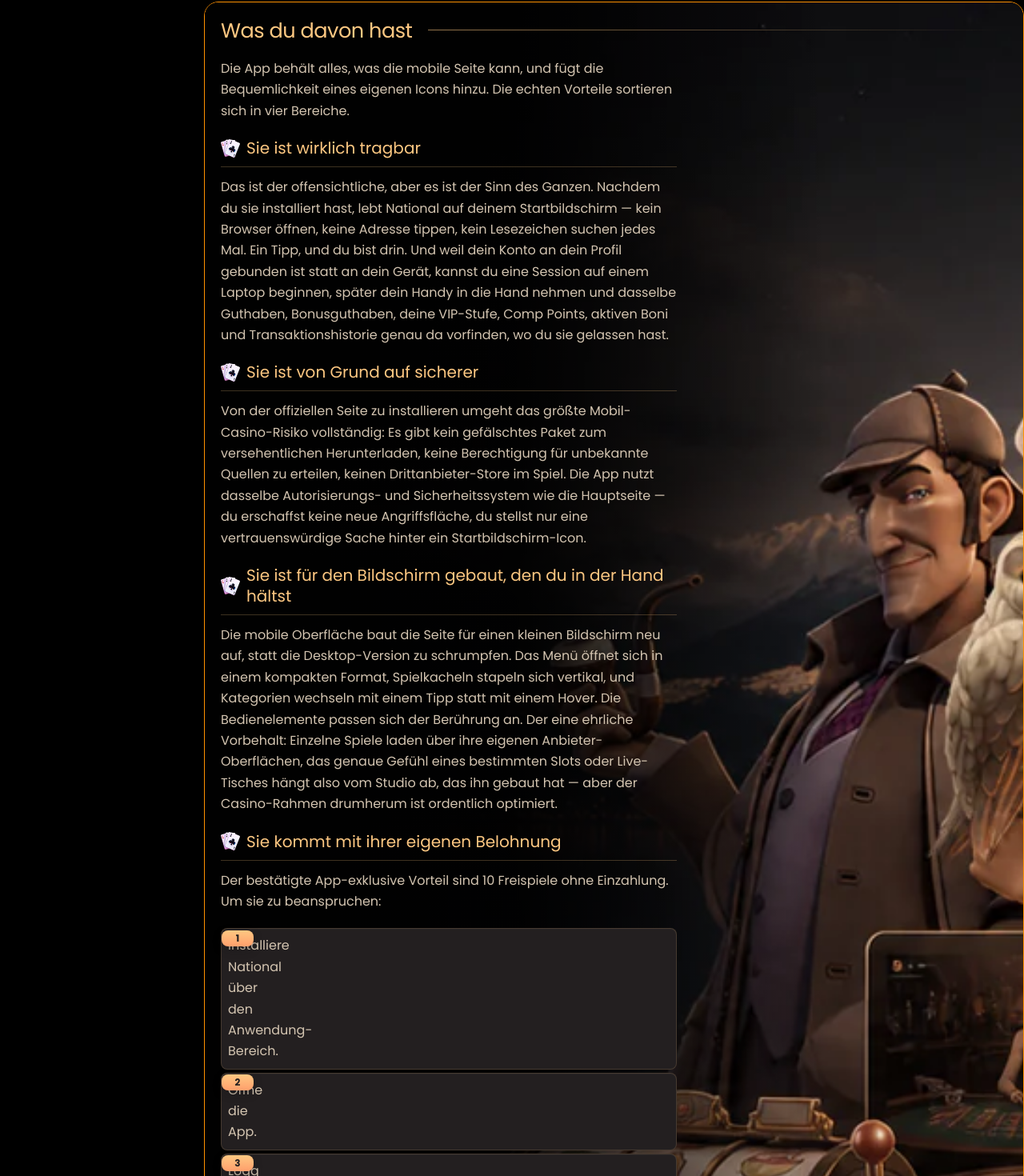
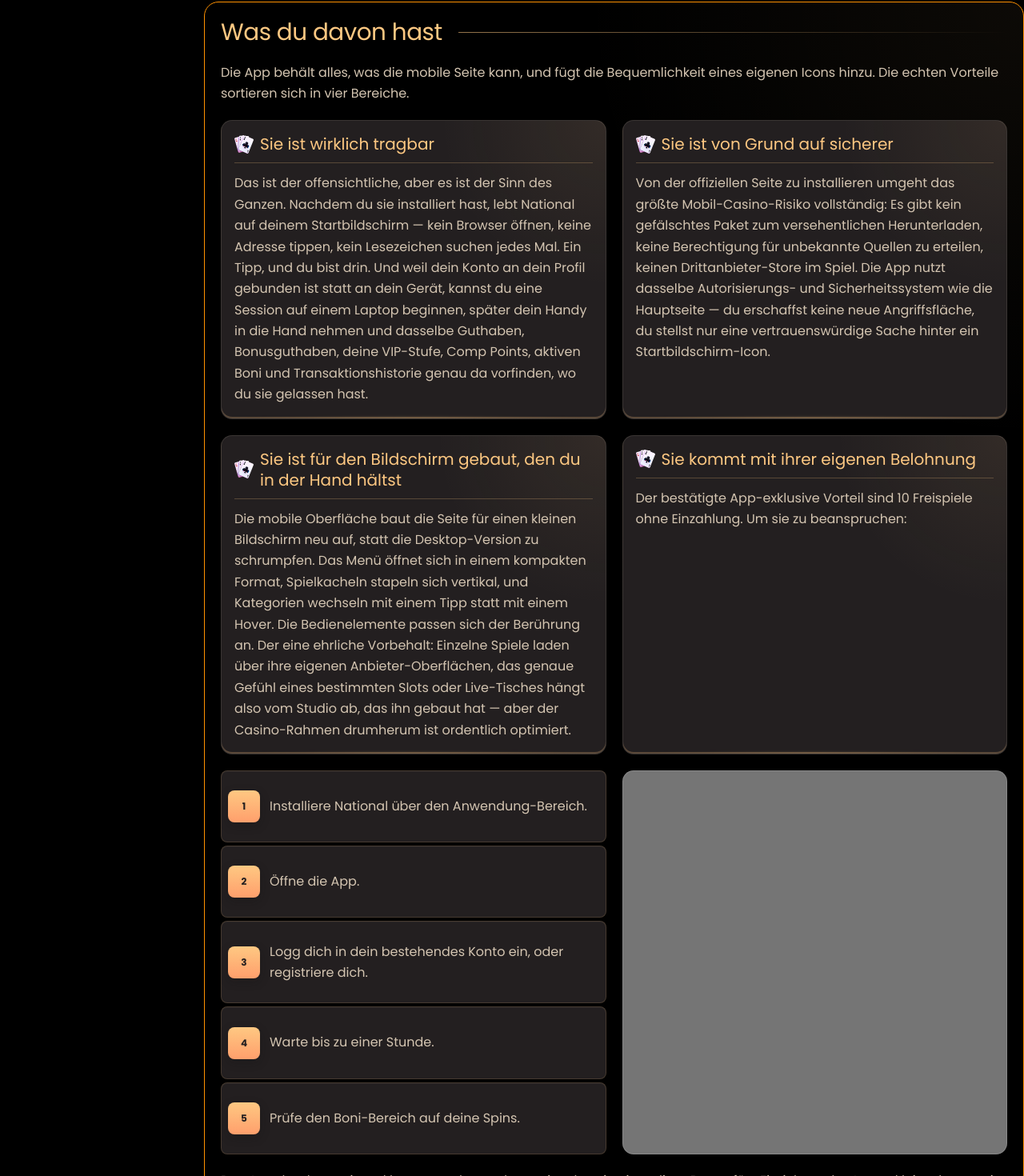
Before and after one commit to xbctk/natiocasino-germany, a Next.js app: page /app in a window 1280 px wide. Shown: the part 5790-7260 px from the top of the page at 80% size. Built offline with nearby package versions, Linux system fonts and the light colour scheme.

Commit message:
Refine German app benefit layout

```diff
--- a/app/app/page.tsx
+++ b/app/app/page.tsx
@@ -36,7 +36,7 @@ export default function AppPage() {
       <div className="page-layout">
         <Sidebar label="Bereiche der App-Seite" sections={appSections} />
         <main className="page-main">
-          <Hero breadcrumbLabel="App" breadcrumbPath="/app" descriptionLines={descriptionLines} imageSrc="/content/app/hero.webp" titleLines={titleLines} />
+          <Hero breadcrumbLabel="App" breadcrumbPath="/app" className="app-hero" descriptionLines={descriptionLines} imageSrc="/content/app/hero.webp" titleLines={titleLines} />
           <AppContent />
           <Footer />
         </main>
--- a/app/globals.css
+++ b/app/globals.css
@@ -423,6 +423,10 @@ a {
   width: min(1000px, 90%);
 }
 
+.app-hero .hero__content {
+  width: min(880px, 90%);
+}
+
 .boni-welcome-grid,
 .boni-reload-grid,
 .boni-spins-grid {
@@ -2821,7 +2825,7 @@ tr > :last-child {
 .app-definition-copy > :last-child,
 .app-requirements-copy > :last-child,
 .app-platform-panel > :last-child,
-.app-benefits-section .image-copy-section__copy > :last-child {
+.app-benefits-section > :last-child {
   margin-bottom: 0;
 }
 
@@ -2885,32 +2889,48 @@ tr > :last-child {
   width: min(54%, 760px);
 }
 
-.app-benefits-section {
-  min-height: 1120px;
-}
-
-.app-benefits-section > h2,
-.app-benefits-section .image-copy-section__copy {
-  width: min(58%, 820px);
-}
-
-.app-benefits-section .image-copy-section__overlay {
-  background: linear-gradient(90deg, rgb(0 0 0 / 92%) 0%, rgb(0 0 0 / 90%) 38%, rgb(0 0 0 / 0%) 76%);
-}
-
-.app-benefits-section .image-copy-section__image {
-  object-position: center top;
-}
-
-.app-benefits-section .image-copy-section__copy h3 {
+.app-benefits-lead,
+.app-benefits-closing {
+  max-width: none;
+}
+
+.app-benefits-grid {
+  display: grid;
+  grid-template-columns: repeat(2, minmax(0, 1fr));
+  gap: var(--space-content);
+  margin: var(--space-content) 0;
+}
+
+.app-benefit-card {
+  min-height: 100%;
+}
+
+.app-benefit-card h3 {
   padding-bottom: 10px;
-  margin: var(--space-content) 0 var(--space-nested);
+  margin: 0 0 var(--space-nested);
   color: var(--gold);
   border-bottom: 1px solid rgb(254 200 130 / 24%);
 }
 
-.app-benefits-section .step-list {
+.app-benefit-card > :last-child {
+  margin-bottom: 0;
+}
+
+.app-benefits-reward-layout {
+  display: grid;
+  grid-template-columns: repeat(2, minmax(0, 1fr));
+  gap: var(--space-content);
+  align-items: stretch;
   margin-bottom: var(--space-content);
+}
+
+.app-benefits-reward-copy .step-list {
+  height: 100%;
+  margin: 0;
+}
+
+.app-benefits-reward-layout .media-placeholder {
+  min-height: 480px;
 }
 
 .app-requirements-art {
@@ -3627,14 +3647,17 @@ tr > :last-child {
     width: min(100%, 780px);
   }
 
-  .app-apk-section .image-copy-section__copy,
-  .app-benefits-section > h2,
-  .app-benefits-section .image-copy-section__copy {
+  .app-apk-section .image-copy-section__copy {
     width: min(100%, 820px);
   }
 
-  .app-benefits-section .image-copy-section__overlay {
-    background: linear-gradient(90deg, rgb(0 0 0 / 94%) 0%, rgb(0 0 0 / 90%) 50%, rgb(0 0 0 / 72%) 100%);
+  .app-benefits-grid,
+  .app-benefits-reward-layout {
+    grid-template-columns: minmax(0, 1fr);
+  }
+
+  .app-benefits-reward-layout .media-placeholder {
+    min-height: 360px;
   }
 
   .app-definition-art,
@@ -3984,7 +4007,7 @@ tr > :last-child {
     min-height: 300px;
   }
 
-  .app-benefits-section .image-copy-section__copy h3 {
+  .app-benefit-card h3 {
     align-items: flex-start;
   }
 
--- a/components/AppContent.tsx
+++ b/components/AppContent.tsx
@@ -3,6 +3,7 @@ import type { ReactNode } from "react";
 import { GENERAL_AFFILIATE_URL } from "./affiliateLinks";
 import { AppPromoBanner } from "./AppPromoBanner";
 import { JsonLd } from "./JsonLd";
+import { PlaceholderMedia } from "./PlaceholderMedia";
 import { PromotionBanner } from "./PromotionBanner";
 
 const appFaqItems = [
@@ -192,23 +193,33 @@ export function AppContent() {
 
       <PromotionBanner variant="second-deposit" />
 
-      <Section className="image-copy-section image-copy-section--wide-title app-benefits-section" id="was-du-davon-hast" title="Was du davon hast">
-        <Image className="image-copy-section__image" src="/content/app/final.webp" alt="" fill sizes="(max-width: 1180px) 100vw, 82vw" aria-hidden="true" />
-        <div className="image-copy-section__overlay" aria-hidden="true" />
-        <div className="image-copy-section__copy">
-          <p>Die App behält alles, was die mobile Seite kann, und fügt die Bequemlichkeit eines eigenen Icons hinzu. Die echten Vorteile sortieren sich in vier Bereiche.</p>
+      <Section className="app-benefits-section" id="was-du-davon-hast" title="Was du davon hast">
+        <p className="app-benefits-lead">Die App behält alles, was die mobile Seite kann, und fügt die Bequemlichkeit eines eigenen Icons hinzu. Die echten Vorteile sortieren sich in vier Bereiche.</p>
 
+        <div className="app-benefits-grid">
+          <article className="info-card app-benefit-card">
             <h3 className="boni-icon-heading boni-icon-heading--cards">Sie ist wirklich tragbar</h3>
             <p>Das ist der offensichtliche, aber es ist der Sinn des Ganzen. Nachdem du sie installiert hast, lebt National auf deinem Startbildschirm — kein Browser öffnen, keine Adresse tippen, kein Lesezeichen suchen jedes Mal. Ein Tipp, und du bist drin. Und weil dein Konto an dein Profil gebunden ist statt an dein Gerät, kannst du eine Session auf einem Laptop beginnen, später dein Handy in die Hand nehmen und dasselbe Guthaben, Bonusguthaben, deine VIP-Stufe, Comp Points, aktiven Boni und Transaktionshistorie genau da vorfinden, wo du sie gelassen hast.</p>
+          </article>
 
+          <article className="info-card app-benefit-card">
             <h3 className="boni-icon-heading boni-icon-heading--cards">Sie ist von Grund auf sicherer</h3>
             <p>Von der offiziellen Seite zu installieren umgeht das größte Mobil-Casino-Risiko vollständig: Es gibt kein gefälschtes Paket zum versehentlichen Herunterladen, keine Berechtigung für unbekannte Quellen zu erteilen, keinen Drittanbieter-Store im Spiel. Die App nutzt dasselbe Autorisierungs- und Sicherheitssystem wie die Hauptseite — du erschaffst keine neue Angriffsfläche, du stellst nur eine vertrauenswürdige Sache hinter ein Startbildschirm-Icon.</p>
+          </article>
 
+          <article className="info-card app-benefit-card">
             <h3 className="boni-icon-heading boni-icon-heading--cards">Sie ist für den Bildschirm gebaut, den du in der Hand hältst</h3>
             <p>Die mobile Oberfläche baut die Seite für einen kleinen Bildschirm neu auf, statt die Desktop-Version zu schrumpfen. Das Menü öffnet sich in einem kompakten Format, Spielkacheln stapeln sich vertikal, und Kategorien wechseln mit einem Tipp statt mit einem Hover. Die Bedienelemente passen sich der Berührung an. Der eine ehrliche Vorbehalt: Einzelne Spiele laden über ihre eigenen Anbieter-Oberflächen, das genaue Gefühl eines bestimmten Slots oder Live-Tisches hängt also vom Studio ab, das ihn gebaut hat — aber der Casino-Rahmen drumherum ist ordentlich optimiert.</p>
+          </article>
 
+          <article className="info-card app-benefit-card">
             <h3 className="boni-icon-heading boni-icon-heading--cards">Sie kommt mit ihrer eigenen Belohnung</h3>
             <p>Der bestätigte App-exklusive Vorteil sind 10 Freispiele ohne Einzahlung. Um sie zu beanspruchen:</p>
+          </article>
+        </div>
+
+        <div className="app-benefits-reward-layout">
+          <div className="app-benefits-reward-copy">
             <StepList>
               <li>Installiere National über den Anwendung-Bereich.</li>
               <li>Öffne die App.</li>
@@ -216,8 +227,11 @@ export function AppContent() {
               <li>Warte bis zu einer Stunde.</li>
               <li>Prüfe den Boni-Bereich auf deine Spins.</li>
             </StepList>
-          <p>Das Angebot kann einmal beansprucht werden, es ist also ein einmaliger Bonus fürs Einrichten der App — klein, aber gratis, und es gibt keinen Grund, ihn unbeansprucht zu lassen.</p>
           </div>
+          <PlaceholderMedia label="Platzhalter für eine zukünftige App-Bonus-Illustration" />
+        </div>
+
+        <p className="app-benefits-closing">Das Angebot kann einmal beansprucht werden, es ist also ein einmaliger Bonus fürs Einrichten der App — klein, aber gratis, und es gibt keinen Grund, ihn unbeansprucht zu lassen.</p>
       </Section>
 
       <AppPromoBanner />
```
Also changed, not shown: 1 other file (tests, documents, lock files or other folders). Lines whose indentation alone changed are shown as unchanged.
